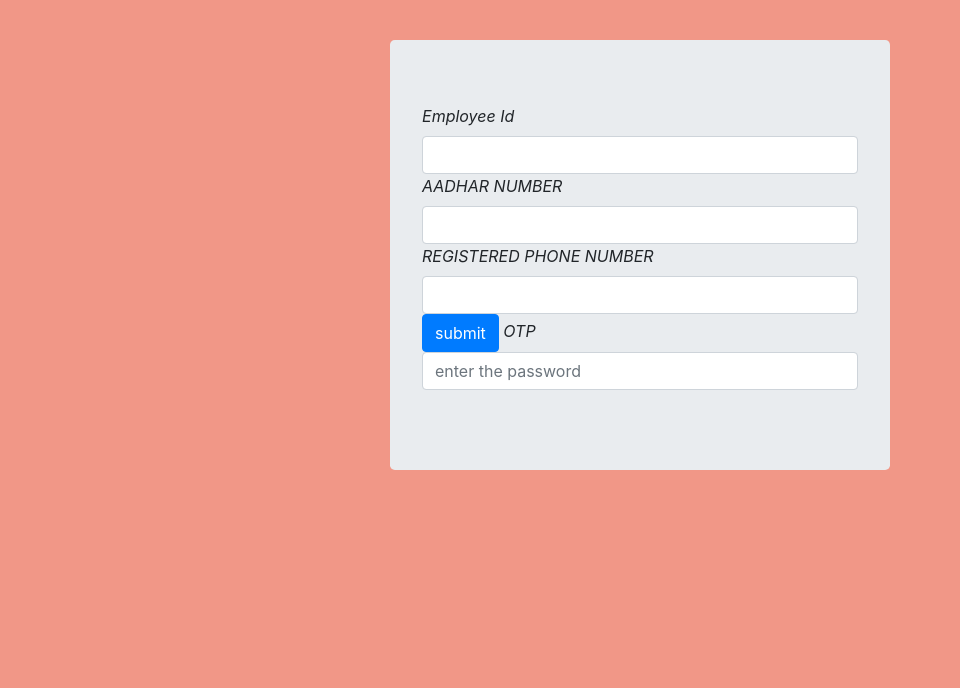
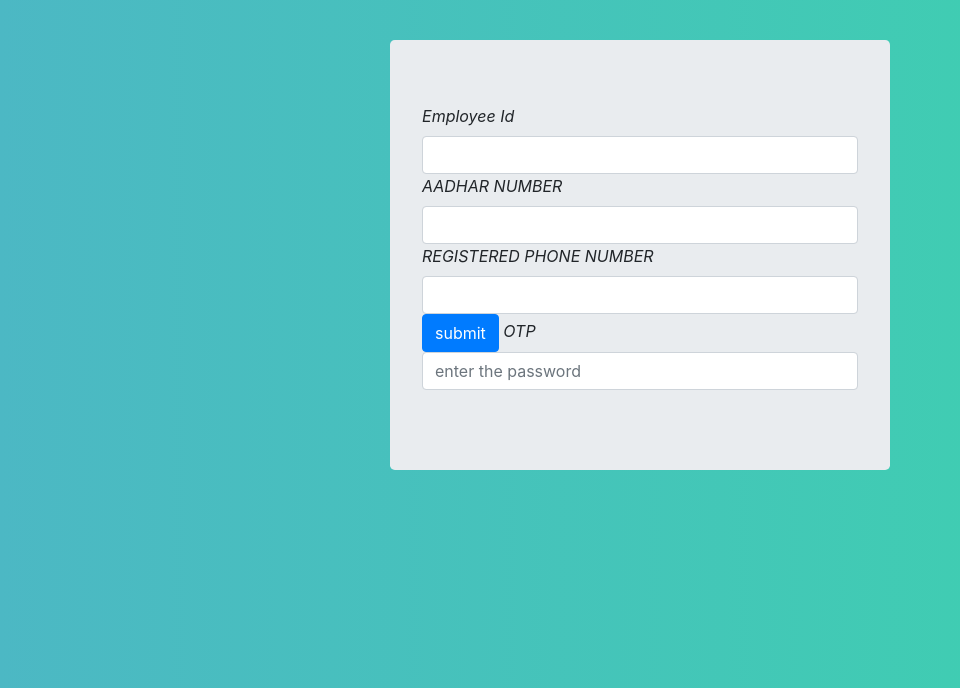
Before and after one commit to Pravallika-github/react-js-by-41, a plain HTML site: page login2.html in a window 1280 px wide. Shown: the part 112-800 px from the top of the page, without its empty margins (0-960 px from the left). Drawn offline with nearby package versions, Linux system fonts and the light colour scheme.

Commit message:
Update login2.html

```diff
--- a/login2.html
+++ b/login2.html
@@ -18,7 +18,10 @@
 		margin-bottom: auto;
 	}
 	body{
-		background-color:#F19787;
+		background: #4CB8C4;  /* fallback for old browsers */
+background: -webkit-linear-gradient(to left, #3CD3AD, #4CB8C4);  /* Chrome 10-25, Safari 5.1-6 */
+background: linear-gradient(to left, #3CD3AD, #4CB8C4); /* W3C, IE 10+/ Edge, Firefox 16+, Chrome 26+, Opera 12+, Safari 7+ */
+
 	}
 	h1{
 		color: blue;
```
